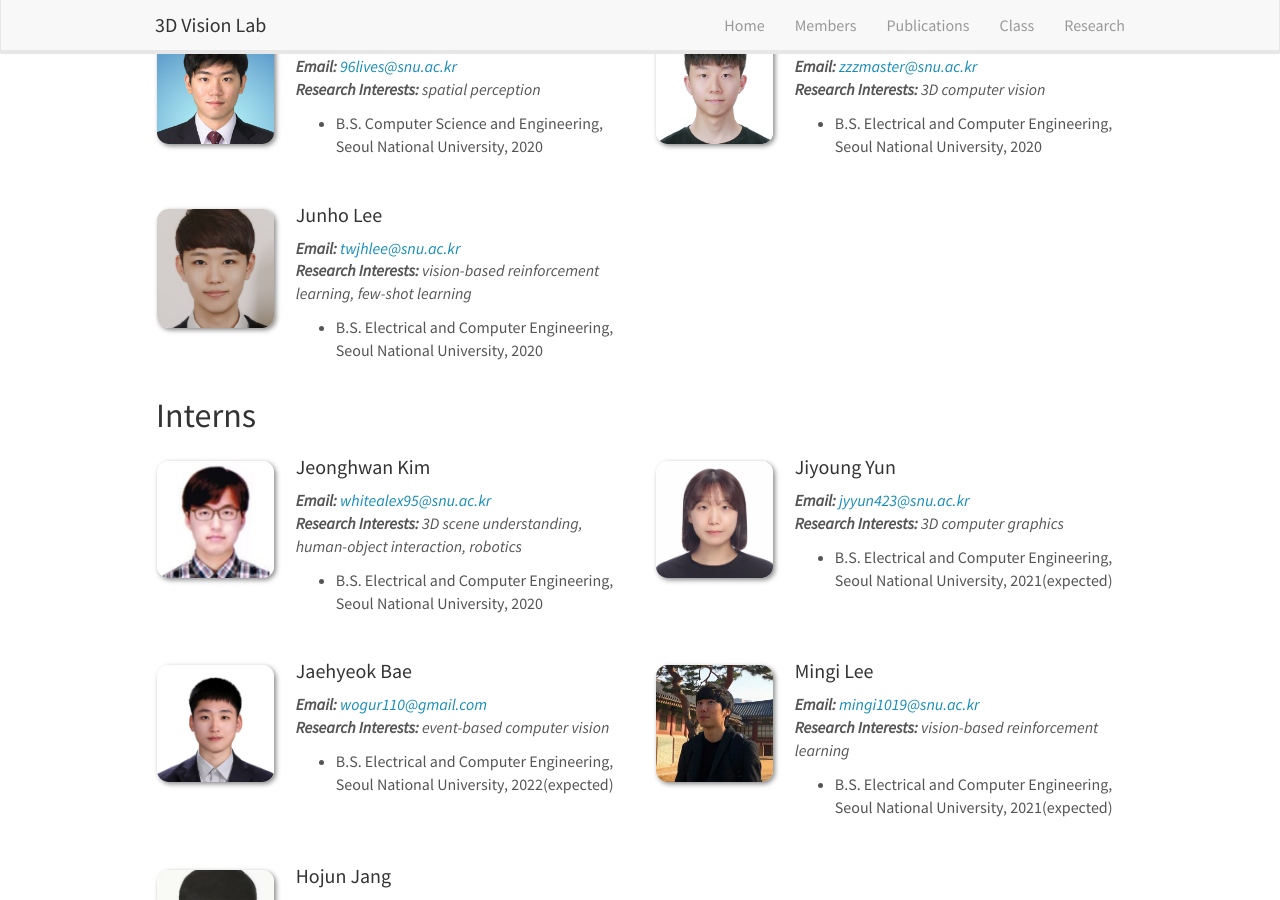
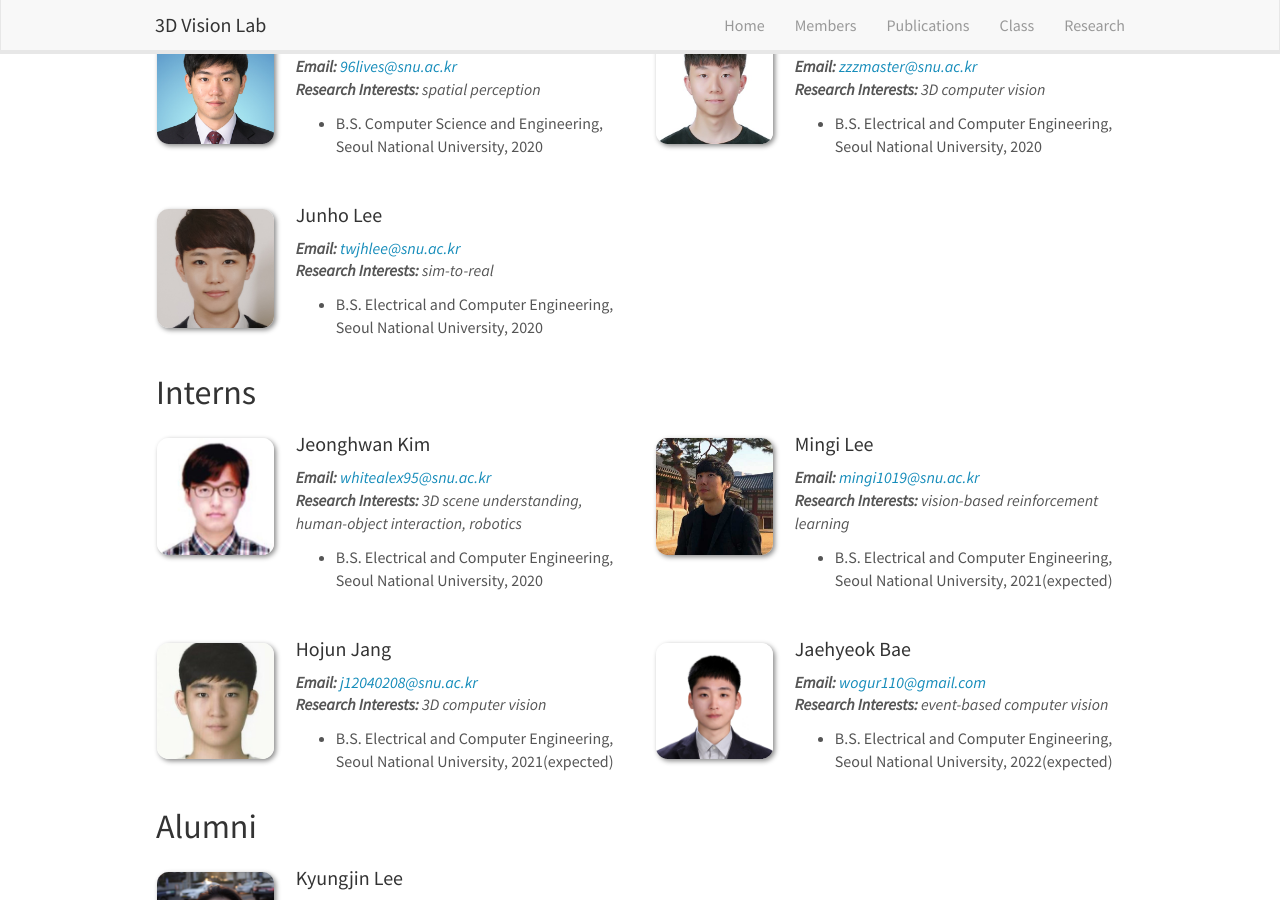
Before and after one commit to 3dvision-snu/3dvision-snu.github.io, a Jekyll site: the page built from _pages/members.md, in a window 1280 px wide and 900 px high, scrolled down 1317 px. Built offline with Jekyll 4.4.1, drawn with Linux system fonts in a browser that asks for light colours; nearby versions of some CDN libraries.

Commit message:
changed jhlee's research interest, delete jyyun

```diff
--- a/_data/members_intern.yml
+++ b/_data/members_intern.yml
@@ -11,22 +11,6 @@
   email: whitealex95@snu.ac.kr
   educations:
     - B.S. Electrical and Computer Engineering, Seoul National University, 2020
-
-- name: Jiyoung Yun
-  photo: jiyoung_yun.jpg
-  research_interests: 3D computer graphics
-  # info: B.S. expected 2021
-  email: jyyun423@snu.ac.kr
-  educations:
-    - B.S. Electrical and Computer Engineering, Seoul National University, 2021(expected)
-
-- name: Jaehyeok Bae
-  photo: jaehyeok_bae.jpg
-  research_interests: event-based computer vision
-  # info: B.S. expected 2022
-  email: wogur110@gmail.com
-  educations:
-    - B.S. Electrical and Computer Engineering, Seoul National University, 2022(expected)
 
 - name: Mingi Lee
   photo: mingi_lee.jpg
@@ -43,3 +27,11 @@
   email: j12040208@snu.ac.kr
   educations:
     - B.S. Electrical and Computer Engineering, Seoul National University, 2021(expected)
+
+- name: Jaehyeok Bae
+  photo: jaehyeok_bae.jpg
+  research_interests: event-based computer vision
+  # info: B.S. expected 2022
+  email: wogur110@gmail.com
+  educations:
+    - B.S. Electrical and Computer Engineering, Seoul National University, 2022(expected)
--- a/_data/members_ms.yml
+++ b/_data/members_ms.yml
@@ -59,7 +59,7 @@
 
 - name: Junho Lee
   photo: junho_lee.jpg
-  research_interests: vision-based reinforcement learning, few-shot learning
+  research_interests: sim-to-real
   # info: B.S. expected 2020
   email: twjhlee@snu.ac.kr
   educations:
```
